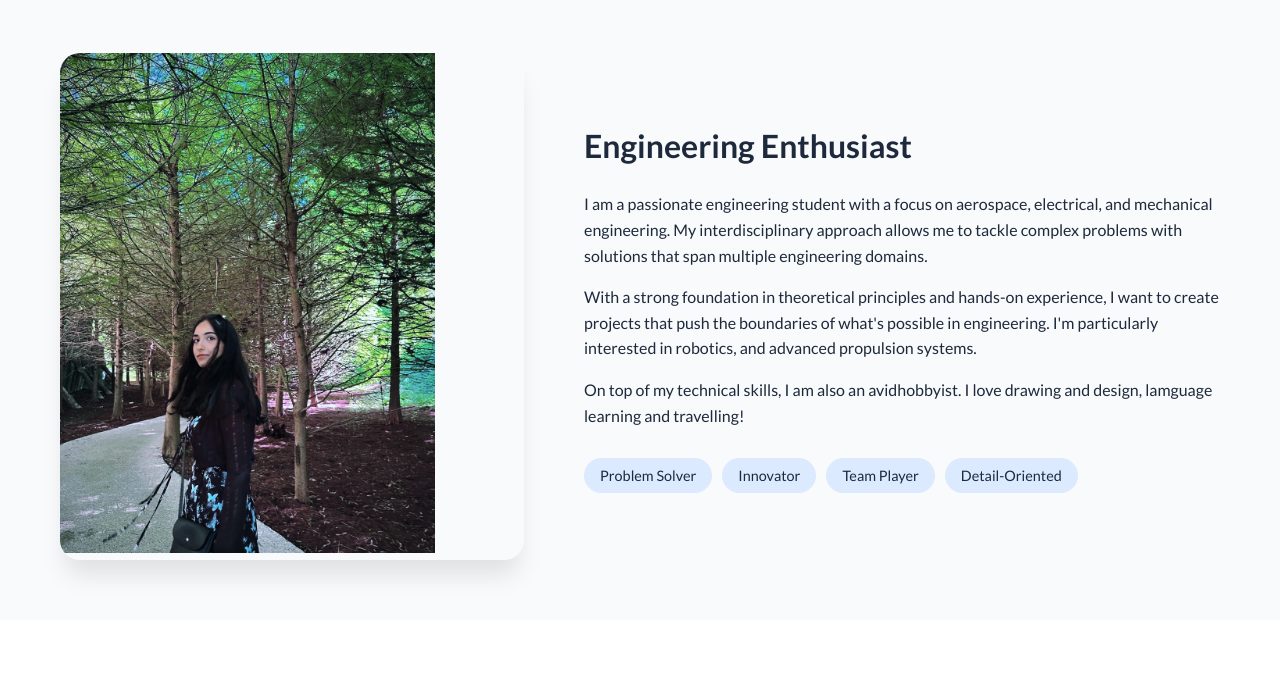
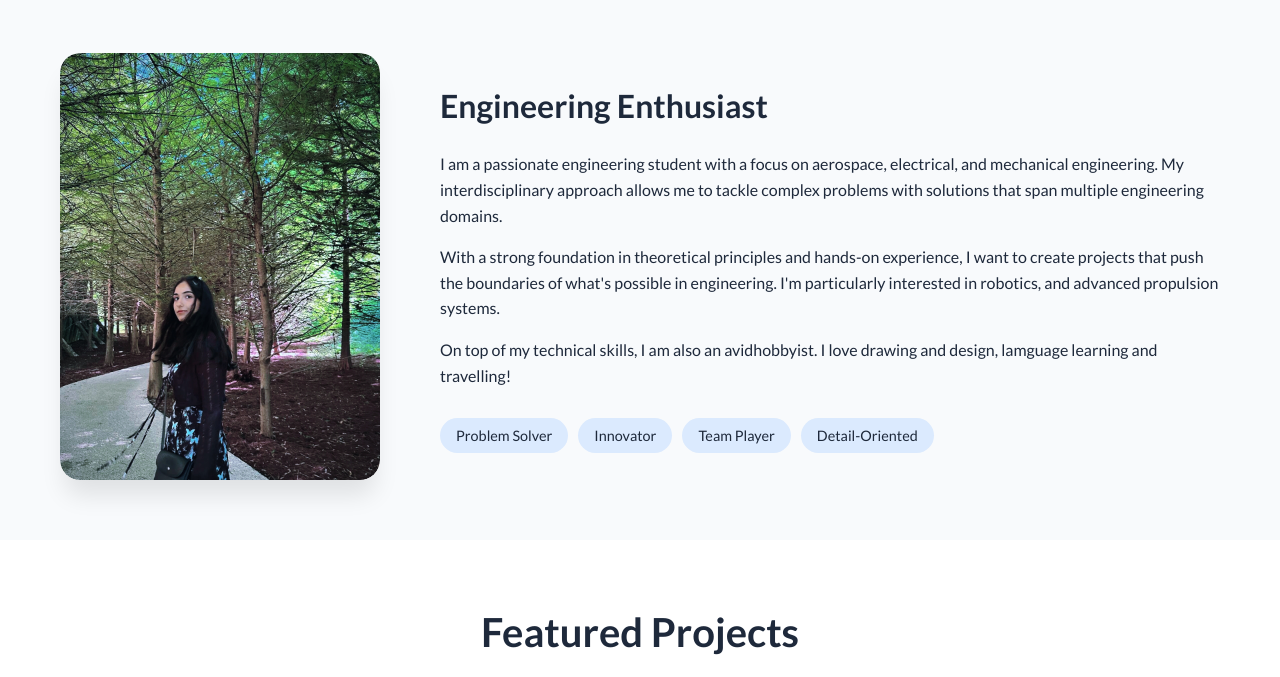
Before and after one commit to annamelkk/annamelkk, a plain HTML site: page index.html in a window 1280 px wide. Shown: the part 648-1325 px from the top of the page. Drawn offline with Linux system fonts and the light colour scheme.

Commit message:
fixed image placement

```diff
--- a/index.html
+++ b/index.html
@@ -195,12 +195,22 @@
         }
 
         .about-image {
-            height: min-content;
-            width: min-content;
-            flex: 0 0 40%;
+            width: 100%;
+            max-width: 320px; /* or any value that fits your layout */
+            aspect-ratio: 3/4; /* optional, for portrait images */
             border-radius: 20px;
             overflow: hidden;
             box-shadow: 0 20px 25px -5px rgba(0, 0, 0, 0.1);
+            display: flex;
+            align-items: center;
+            justify-content: center;
+        }
+
+        .about-image img {
+            width: 100%;
+            height: auto;
+            border-radius: 20px;
+            object-fit: cover;
         }
 
         .about-content {
```
